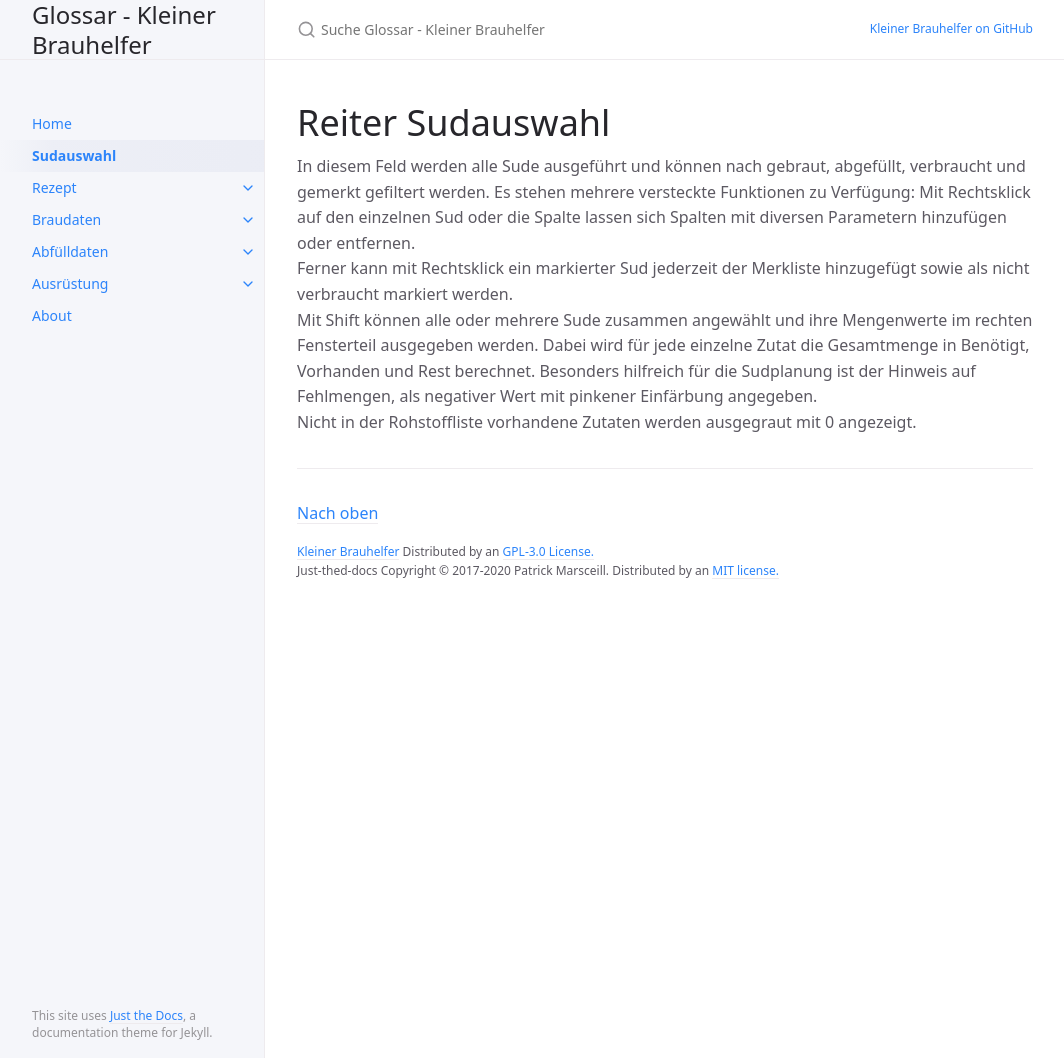
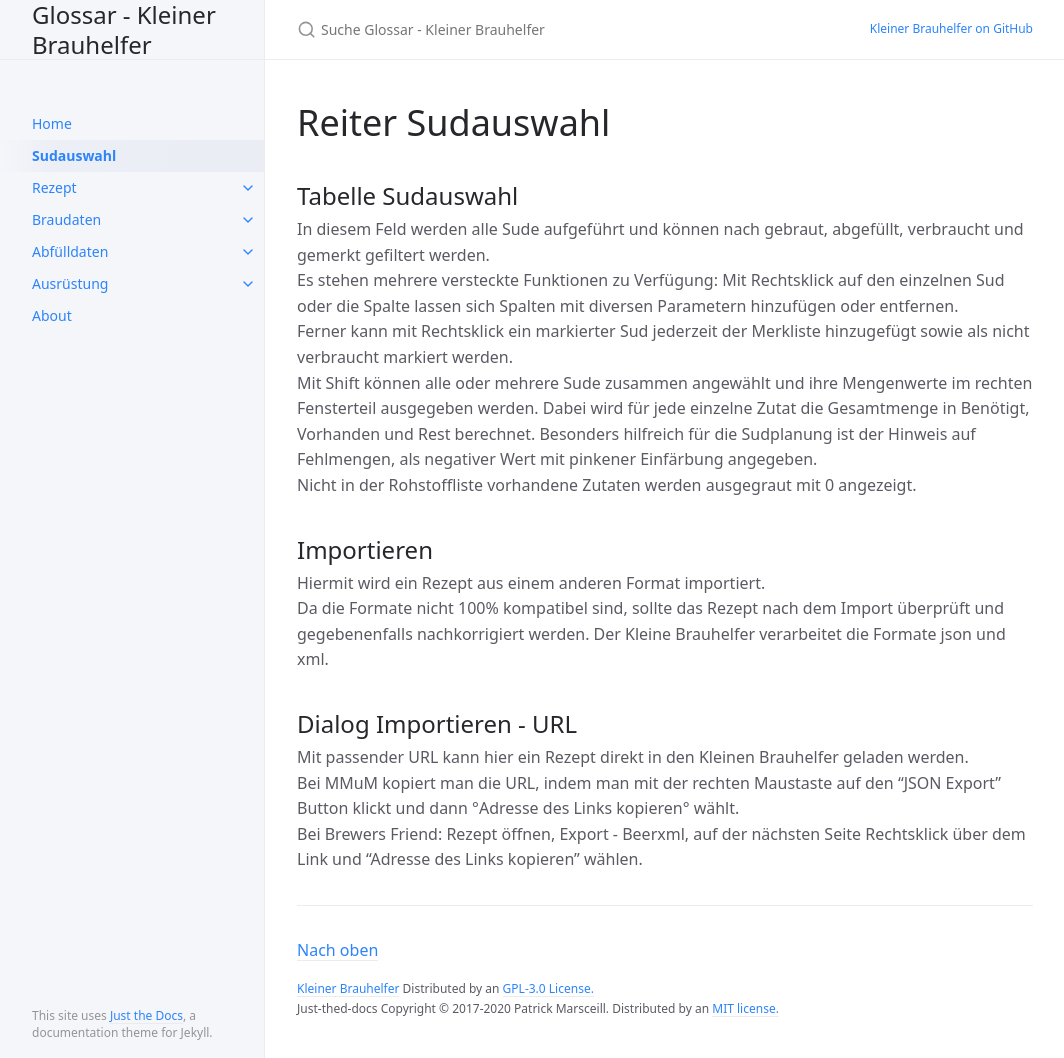
Before and after one commit to IsometricXH/kbh-glossar, a Jekyll site: the page built from docs/1-sudauswahl/0-sudauswahl.md, in a window 1280 px wide and 1058 px high. Shown: the whole window, without its empty margins (107-1171 px from the left). Built offline with Jekyll 4.4.1, drawn with Linux system fonts in a browser that asks for light colours.

Commit message:
Update 0-sudauswahl.md

```diff
--- a/docs/1-sudauswahl/0-sudauswahl.md
+++ b/docs/1-sudauswahl/0-sudauswahl.md
@@ -8,8 +8,19 @@ published: true
 
 # Reiter Sudauswahl
 
-In diesem Feld werden alle Sude ausgeführt und können nach gebraut, abgefüllt, verbraucht und gemerkt gefiltert werden. Es stehen mehrere versteckte Funktionen zu Verfügung:
+## Tabelle Sudauswahl
+In diesem Feld werden alle Sude aufgeführt und können nach gebraut, abgefüllt, verbraucht und gemerkt gefiltert werden.
+Es stehen mehrere versteckte Funktionen zu Verfügung:
 Mit Rechtsklick auf den einzelnen Sud oder die Spalte lassen sich Spalten mit diversen Parametern hinzufügen oder entfernen.
 Ferner kann mit Rechtsklick ein markierter Sud jederzeit der Merkliste hinzugefügt sowie als nicht verbraucht markiert werden.
 Mit Shift können alle oder mehrere Sude zusammen angewählt und ihre Mengenwerte im rechten Fensterteil ausgegeben werden. Dabei wird für jede einzelne Zutat die Gesamtmenge in Benötigt, Vorhanden und Rest berechnet. Besonders hilfreich für die Sudplanung ist der Hinweis auf Fehlmengen, als negativer Wert mit pinkener Einfärbung angegeben.
 Nicht in der Rohstoffliste vorhandene Zutaten werden ausgegraut mit 0 angezeigt.
+
+## Importieren
+Hiermit wird ein Rezept aus einem anderen Format importiert.
+Da die Formate nicht 100% kompatibel sind, sollte das Rezept nach dem Import überprüft und gegebenenfalls nachkorrigiert werden. Der Kleine Brauhelfer verarbeitet die Formate json und xml.
+
+## Dialog Importieren - URL
+Mit passender URL kann hier ein Rezept direkt in den Kleinen Brauhelfer geladen werden.
+Bei MMuM kopiert man die URL, indem man mit der rechten Maustaste auf den "JSON Export" Button klickt und dann °Adresse des Links kopieren° wählt.
+Bei Brewers Friend: Rezept öffnen, Export - Beerxml, auf der nächsten Seite Rechtsklick über dem Link und "Adresse des Links kopieren" wählen.
```
